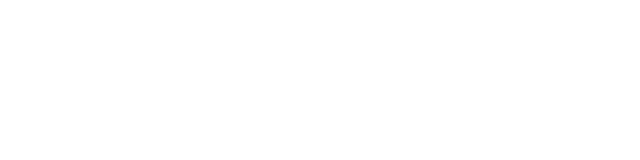
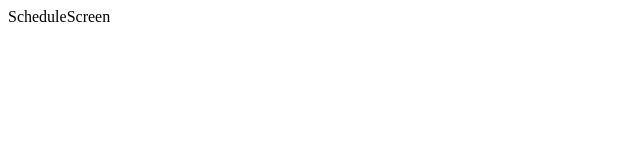
Before and after one commit to Le0nar/super-film, a React (Create React App) app: page /schedule in a window 1280 px wide. Shown: the top 160 px of the page, without its empty margins (0-640 px from the left). Built offline with nearby package versions, Linux system fonts and the light colour scheme.

Commit message:
feat: add basic routing config

```diff
--- a/src/App.tsx
+++ b/src/App.tsx
@@ -1,7 +1,13 @@
 import React from "react";
+import { BrowserRouter } from "react-router-dom";
+import { Container } from "./components/Container";
 
 function App() {
-  return <div></div>;
+  return (
+    <BrowserRouter>
+      <Container />
+    </BrowserRouter>
+  );
 }
 
 export default App;
--- /dev/null
+++ b/src/components/Container.tsx
@@ -0,0 +1,13 @@
+import { FC } from "react";
+import { Route, Switch } from "react-router-dom";
+import { MainScreen } from "./MainScreen";
+import { ScheduleScreen } from "./ScheduleScreen";
+
+export const Container: FC = () => {
+  return (
+    <Switch>
+      <Route path="/" exact render={() => <MainScreen />} />
+      <Route path="/schedule" exact render={() => <ScheduleScreen />} />
+    </Switch>
+  );
+};
--- /dev/null
+++ b/src/components/MainScreen.tsx
@@ -0,0 +1,5 @@
+import { FC } from "react";
+
+export const MainScreen: FC = () => {
+  return <div>MainScreen</div>;
+};
--- /dev/null
+++ b/src/components/ScheduleScreen.tsx
@@ -0,0 +1,5 @@
+import { FC } from "react";
+
+export const ScheduleScreen: FC = () => {
+  return <div>ScheduleScreen</div>;
+};
```
